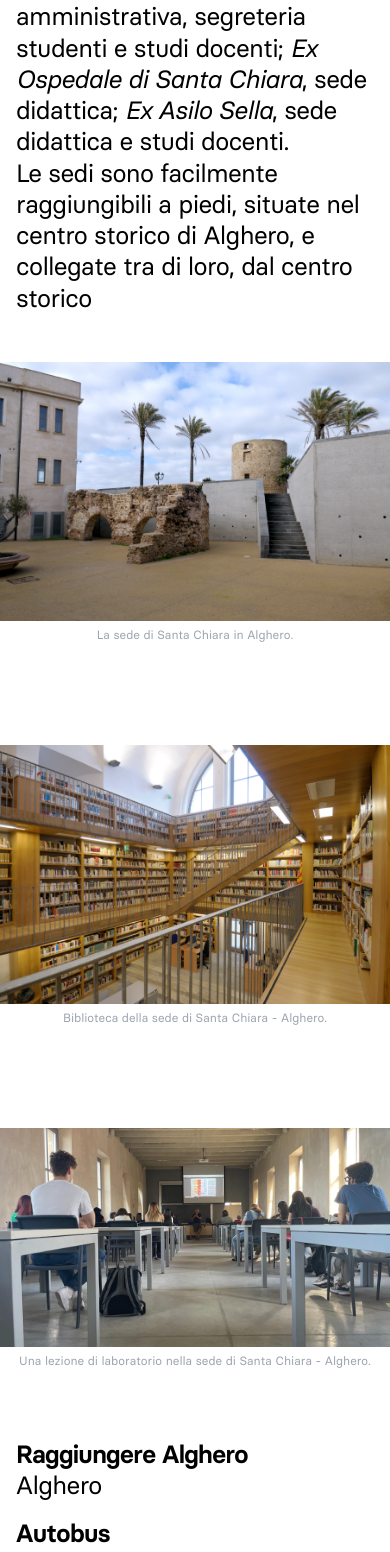
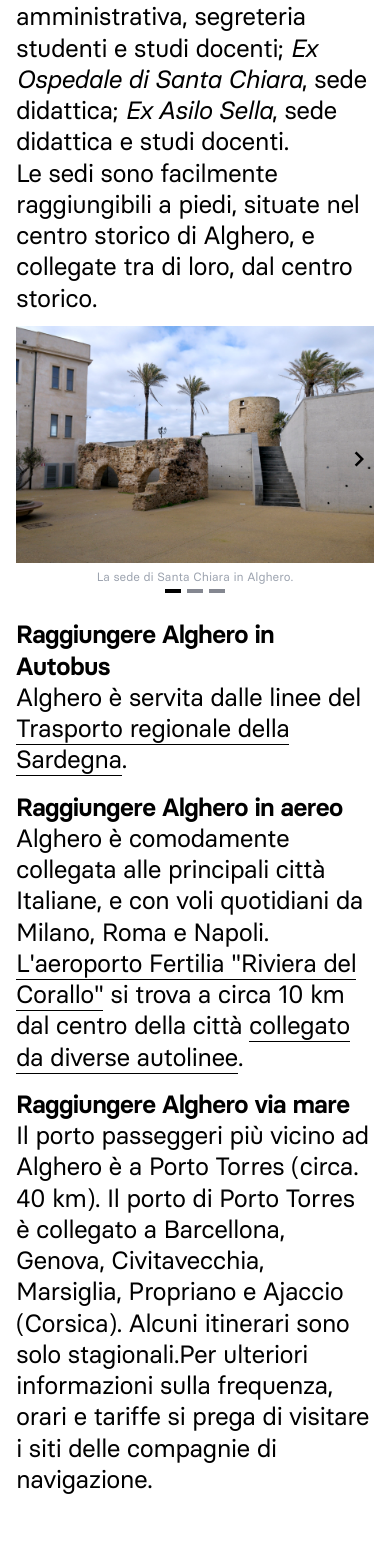
Before and after one commit to alfredocalosci/AlgheroXDesign_web, a Nuxt app in the folder algheroXdesign/: page /la-sede in a window 390 px wide. Shown: the part 433-1985 px from the top of the page. Built offline with nearby package versions, Linux system fonts and the light colour scheme.

Commit message:
updated la sede page w. slider

```diff
--- a/algheroXdesign/pages/la-sede.vue
+++ b/algheroXdesign/pages/la-sede.vue
@@ -5,45 +5,59 @@
             <div class="px-4 col-span-12 col-start-1 sm:px-0 lg:col-span-8 lg:col-start-3 ">
 
                 <h4 class="pt-4">La sede di Alghero</h4>
-                <p>La Facoltà di Architettura di Alghero, ora Dipartimento, è nata nel 2002, prima facoltà di architettura in Sardegna. Sono tre le sedi in Alghero: <i>Palazzo del Pou Salit</i>,sede amministrativa, segreteria studenti e studi docenti; <i>Ex Ospedale di Santa Chiara</i>, sede didattica; <i>Ex Asilo Sella</i>, sede didattica e studi docenti.</p>
-                <p>
-                    Le sedi sono facilmente raggiungibili a piedi, situate nel centro storico di Alghero, e collegate tra di loro, dal centro storico
-                </p>
-            </div>
-            <div class="col-span-12 col-start-1 sm:col-span-10 sm:col-start-2 my-12">
-                <img src="/img/233_architettura_0.jpg" alt="">
-                <p class="caption">La sede di Santa Chiara in Alghero.</p>
-             </div>
-             <div class="col-span-12 col-start-1 sm:col-span-10 sm:col-start-2 my-12">
-                <img src="/img/239_architettura.jpg" alt="">
-                <p class="caption"> Biblioteca della sede di Santa Chiara - Alghero.</p>
-             </div>
+                <p>La Facoltà di Architettura di Alghero, ora Dipartimento, è nata nel 2002, prima facoltà di architettura in Sardegna. Sono tre le sedi in Alghero: <i>Palazzo del Pou Salit</i>, sede amministrativa, segreteria studenti e studi docenti; <i>Ex Ospedale di Santa Chiara</i>, sede didattica; <i>Ex Asilo Sella</i>, sede didattica e studi docenti.</p>
+                <p>Le sedi sono facilmente raggiungibili a piedi, situate nel centro storico di Alghero, e collegate tra di loro, dal centro storico.</p>
 
-             <div class="col-span-12 col-start-1 sm:col-span-10 sm:col-start-2 my-12">
-                <img src="/img/233_architettura.jpg" alt="">
-                <p class="caption"> Una lezione di laboratorio nella sede di Santa Chiara - Alghero.</p>
-             </div>
+                <Carousel class="py-3 ">
+                        <Slide key="slide_0">
+                            <div class="carousel__item">
+                            <img src="/img/233_architettura_0.jpg" alt="" />
+                            <p class="caption"> La sede di Santa Chiara in Alghero. </p>
+                            </div>
+                        </Slide>
+
+                        <Slide key="slide_1">
+                            <div class="carousel__item">
+                            <img src="/img/239_architettura.jpg" alt="" />
+                            <p class="caption"> Biblioteca della sede di Santa Chiara - Alghero. </p>
+                            </div>
+                        </Slide>
+
+                        <Slide key="slide_2">
+                            <div class="carousel__item">
+                            <img src="/img/233_architettura.jpg" alt="" />
+                            <p class="caption"> Una lezione di laboratorio nella sede di Santa Chiara - Alghero. </p>
+                            </div>
+                        </Slide>
+
+                        <template #addons>
+                        <Navigation />
+                        <Pagination />
+                        </template>
+                </Carousel>
+                <Slide v-for="slide in 3" :key="slide">
+
+                </Slide>
 
 
-            <div class="px-4 col-span-12 col-start-1 sm:px-0 lg:col-span-8 lg:col-start-3 ">
-                <h4 class="pt-4">Raggiungere Alghero </h4>
-                <p>
-                   Alghero
-                </p>
             </div>
 
+
+
+
             <div class="px-4 col-span-12 col-start-1 sm:px-0 lg:col-span-8 lg:col-start-3 mb-3">
-                <h4 class="pt-4">Autobus </h4>
+
+                <h4 class="pt-4">Raggiungere Alghero in Autobus </h4>
                 <p> Alghero è servita dalle linee del <a href="http://www.arst.sardegna.it/orari_e_autolinee/servizi_urbani/alghero.html">Trasporto regionale della Sardegna</a>.
 
                 </p>
 
-                <h4 class="pt-4">In aereo </h4>
+                <h4 class="pt-4">Raggiungere Alghero in aereo </h4>
                 <p> Alghero è comodamente collegata alle principali città Italiane, e con voli quotidiani da Milano, Roma e Napoli. <a href="http://www.aeroportodialghero.it">L'aeroporto Fertilia "Riviera del Corallo"</a> si trova a circa 10 km dal centro della città <a href="https://www.aeroportodialghero.it/autobus.html">collegato da diverse autolinee</a>.
 
                 </p>
 
-                <h4 class="pt-4">Via mare </h4>
+                <h4 class="pt-4">Raggiungere Alghero via mare </h4>
                 <p> Il porto passeggeri più vicino ad Alghero è a Porto Torres (circa. 40 km). Il porto di Porto Torres è collegato a Barcellona,  Genova, Civitavecchia, Marsiglia, Propriano  e Ajaccio (Corsica). Alcuni itinerari sono solo stagionali.Per ulteriori informazioni sulla frequenza, orari e tariffe si prega di visitare i siti delle compagnie di navigazione.
 
                 </p>
@@ -59,9 +73,22 @@
 </template>
 
 <script lang="ts">
-    export default {
 
-    }
+    // carousel
+    import { defineComponent } from 'vue'
+    import { Carousel, Navigation, Pagination, Slide } from 'vue3-carousel'
+    import 'vue3-carousel/dist/carousel.css'
+
+    export default defineComponent({
+        name: 'Basic',
+        components: {
+            Carousel,
+            Slide,
+            Pagination,
+            Navigation,
+    },
+})
+
 </script>
 
 <script setup lang="ts">
@@ -75,9 +102,3 @@
 
     })
 </script>
-
-<style lang="scss" scoped>
-
-
-
-</style>
```
Also changed, not shown: 2 other files (tests, documents, lock files or other folders).
